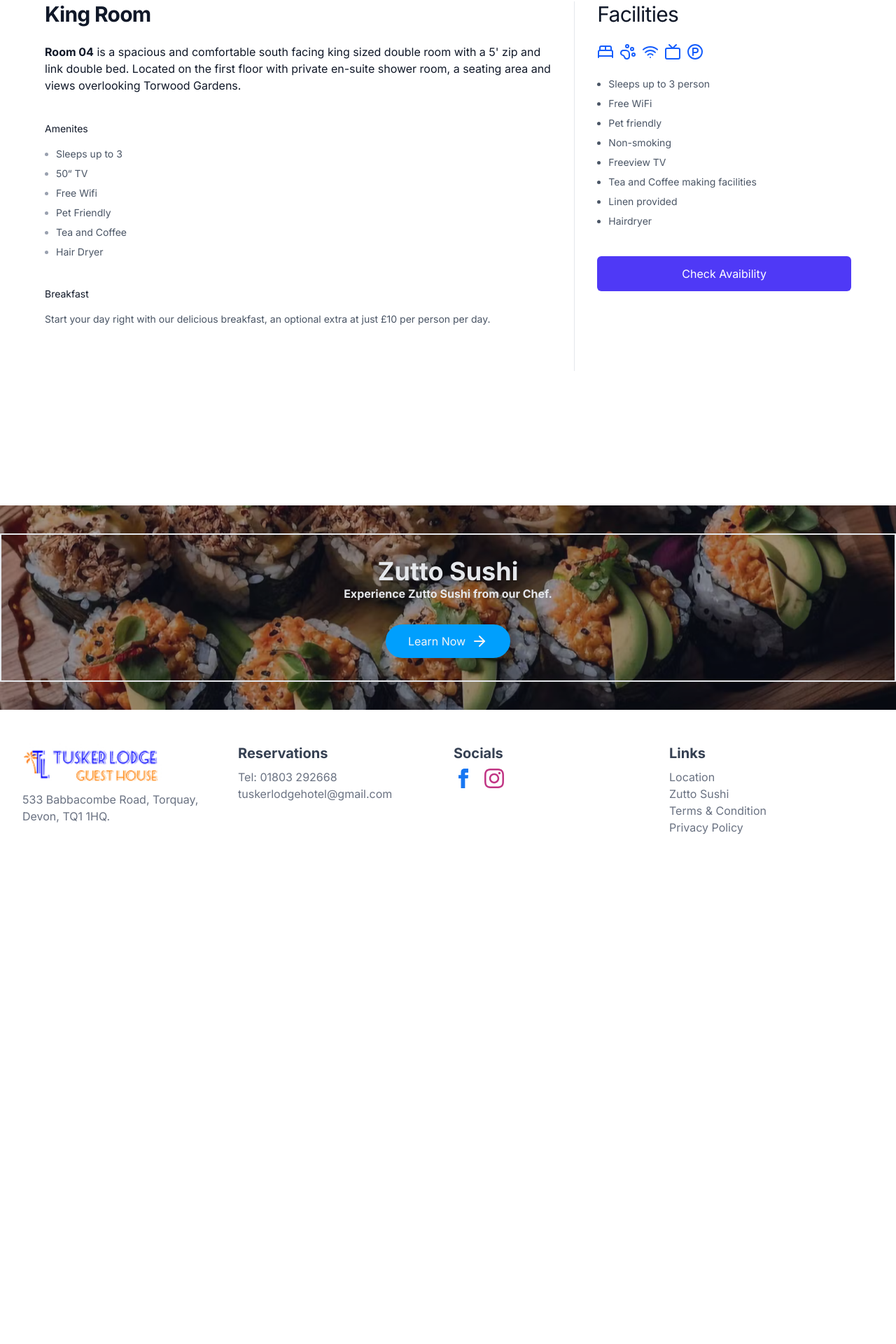
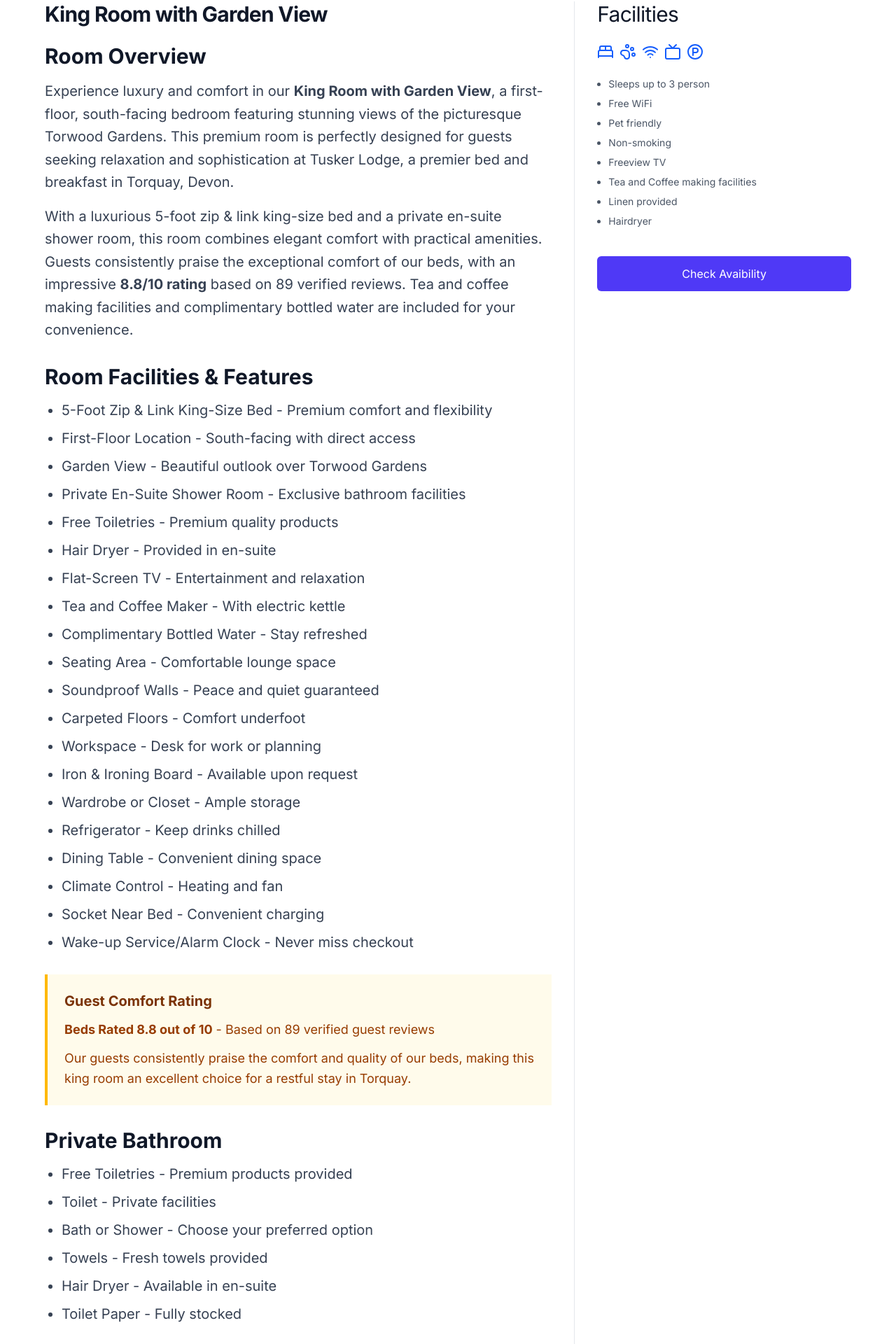
Before and after one commit to ayrbox/tusker-lodge, a Next.js app: page /rooms/king in a window 1280 px wide. Shown: the part 1192-3112 px from the top of the page at 70% size. Before the commit the page ends 2434 px from the top, so only its background shows below. Built offline with nearby package versions, Linux system fonts and the light colour scheme.

Commit message:
update: content for king room

```diff
--- a/src/app/rooms/king/page.tsx
+++ b/src/app/rooms/king/page.tsx
@@ -5,62 +5,219 @@
 
 export default function KingRoom() {
   const images = [
-    { src: KingRoomImage, alt: "King Room - Room 2" },
-    { src: KingRoomImage, alt: "King Room - Room 2 (2)" },
+    {
+      src: KingRoomImage,
+      alt: "King Room with Garden View - 5-Foot Zip & Link King-Size Bed at Tusker Lodge Torquay",
+    },
+    {
+      src: KingRoomImage,
+      alt: "King Room with En-Suite Shower - Premium Double Accommodation with Torwood Gardens View",
+    },
   ];
+
+  const schemaData = {
+    "@context": "https://schema.org",
+    "@type": "HotelRoom",
+    name: "King Room with Garden View",
+    description:
+      "Premium king room with 5-foot zip & link king-size bed, en-suite shower, and garden views of Torwood Gardens at Tusker Lodge Torquay bed and breakfast. Rated 8.8/10 for comfortable beds. Located on the first floor, south-facing.",
+    occupancy: {
+      "@type": "QuantitativeValue",
+      minValue: 1,
+      maxValue: 2,
+    },
+    bed: [
+      {
+        "@type": "BedDetails",
+        name: "5-Foot Zip & Link King-Size Bed",
+        quantity: 1,
+      },
+    ],
+    amenityFeature: [
+      { "@type": "Text", name: "Private En-Suite Shower Room" },
+      { "@type": "Text", name: "Free Toiletries" },
+      { "@type": "Text", name: "Hair Dryer" },
+      { "@type": "Text", name: "Flat-Screen TV" },
+      { "@type": "Text", name: "Tea and Coffee Maker" },
+      { "@type": "Text", name: "Garden View" },
+      { "@type": "Text", name: "Seating Area" },
+      { "@type": "Text", name: "Soundproof Walls" },
+      { "@type": "Text", name: "Carpeted Floors" },
+      { "@type": "Text", name: "Electric Kettle" },
+      { "@type": "Text", name: "Desk" },
+      { "@type": "Text", name: "Iron" },
+      { "@type": "Text", name: "Wardrobe or Closet" },
+      { "@type": "Text", name: "Heating" },
+      { "@type": "Text", name: "Fan" },
+      { "@type": "Text", name: "Wake-up Service/Alarm Clock" },
+      { "@type": "Text", name: "Socket Near Bed" },
+      { "@type": "Text", name: "Refrigerator" },
+      { "@type": "Text", name: "Dining Table" },
+      { "@type": "Text", name: "Complimentary Bottled Water" },
+    ],
+    review: {
+      "@type": "Review",
+      ratingValue: "8.8",
+      bestRating: "10",
+      worstRating: "1",
+      ratingExplanation: "Based on 89 reviews for comfortable beds",
+    },
+    image: KingRoomImage.src,
+  };
 
   return (
     <div className="flex flex-col items-center">
+      <script
+        type="application/ld+json"
+        dangerouslySetInnerHTML={{ __html: JSON.stringify(schemaData) }}
+      />
       <RoomCarousel images={images} />
-      <Wrapper title="King Room">
+
+      <Wrapper title="King Room with Garden View">
         <Sidebar>
           <Facilities />
         </Sidebar>
         <Content>
-          <div>
-            <h3 className="sr-only">Description</h3>
-            <div className="space-y-6">
-              <p className="text-base text-gray-900">
-                <strong>Room 04</strong> is a spacious and comfortable south
-                facing king sized double room with a 5&apos; zip and link double
-                bed. Located on the first floor with private en-suite shower
-                room, a seating area and views overlooking Torwood Gardens.
+          <div className="space-y-8">
+            <div>
+              <h2 className="text-2xl md:text-3xl font-semibold text-gray-900 mb-4">
+                Room Overview
+              </h2>
+              <p className="text-lg md:text-xl text-gray-700 leading-relaxed mb-4">
+                Experience luxury and comfort in our <strong>King Room with Garden View</strong>, a first-floor, south-facing bedroom featuring stunning views of the picturesque Torwood Gardens. This premium room is perfectly designed for guests seeking relaxation and sophistication at Tusker Lodge, a premier bed and breakfast in Torquay, Devon.
+              </p>
+              <p className="text-lg md:text-xl text-gray-700 leading-relaxed">
+                With a luxurious 5-foot zip &amp; link king-size bed and a private en-suite shower room, this room combines elegant comfort with practical amenities. Guests consistently praise the exceptional comfort of our beds, with an impressive <strong>8.8/10 rating</strong> based on 89 verified reviews. Tea and coffee making facilities and complimentary bottled water are included for your convenience.
               </p>
             </div>
-          </div>
 
-          <div className="mt-10">
-            <h2 className="text-sm font-medium text-gray-900">Amenites</h2>
-            <div className="mt-4">
-              <ul role="list" className="list-disc space-y-2 pl-4 text-sm">
-                <li className="text-gray-400">
-                  <span className="text-gray-600">Sleeps up to 3</span>
+            <div>
+              <h2 className="text-2xl md:text-3xl font-semibold text-gray-900 mb-4">
+                Room Facilities &amp; Features
+              </h2>
+              <ul
+                role="list"
+                className="list-disc space-y-3 pl-6 text-lg md:text-xl text-gray-700"
+              >
+                <li className="text-gray-700">
+                  <span className="font-medium">5-Foot Zip &amp; Link King-Size Bed</span> - Premium comfort and flexibility
                 </li>
-                <li className="text-gray-400">
-                  <span className="text-gray-600">50&ldquo; TV</span>
+                <li className="text-gray-700">
+                  <span className="font-medium">First-Floor Location</span> - South-facing with direct access
                 </li>
-                <li className="text-gray-400">
-                  <span className="text-gray-600">Free Wifi</span>
+                <li className="text-gray-700">
+                  <span className="font-medium">Garden View</span> - Beautiful outlook over Torwood Gardens
                 </li>
-                <li className="text-gray-400">
-                  <span className="text-gray-600">Pet Friendly</span>
+                <li className="text-gray-700">
+                  <span className="font-medium">Private En-Suite Shower Room</span> - Exclusive bathroom facilities
                 </li>
-                <li className="text-gray-400">
-                  <span className="text-gray-600">Tea and Coffee</span>
+                <li className="text-gray-700">
+                  <span className="font-medium">Free Toiletries</span> - Premium quality products
                 </li>
-                <li className="text-gray-400">
-                  <span className="text-gray-600">Hair Dryer</span>
+                <li className="text-gray-700">
+                  <span className="font-medium">Hair Dryer</span> - Provided in en-suite
+                </li>
+                <li className="text-gray-700">
+                  <span className="font-medium">Flat-Screen TV</span> - Entertainment and relaxation
+                </li>
+                <li className="text-gray-700">
+                  <span className="font-medium">Tea and Coffee Maker</span> - With electric kettle
+                </li>
+                <li className="text-gray-700">
+                  <span className="font-medium">Complimentary Bottled Water</span> - Stay refreshed
+                </li>
+                <li className="text-gray-700">
+                  <span className="font-medium">Seating Area</span> - Comfortable lounge space
+                </li>
+                <li className="text-gray-700">
+                  <span className="font-medium">Soundproof Walls</span> - Peace and quiet guaranteed
+                </li>
+                <li className="text-gray-700">
+                  <span className="font-medium">Carpeted Floors</span> - Comfort underfoot
+                </li>
+                <li className="text-gray-700">
+                  <span className="font-medium">Workspace</span> - Desk for work or planning
+                </li>
+                <li className="text-gray-700">
+                  <span className="font-medium">Iron &amp; Ironing Board</span> - Available upon request
+                </li>
+                <li className="text-gray-700">
+                  <span className="font-medium">Wardrobe or Closet</span> - Ample storage
+                </li>
+                <li className="text-gray-700">
+                  <span className="font-medium">Refrigerator</span> - Keep drinks chilled
+                </li>
+                <li className="text-gray-700">
+                  <span className="font-medium">Dining Table</span> - Convenient dining space
+                </li>
+                <li className="text-gray-700">
+                  <span className="font-medium">Climate Control</span> - Heating and fan
+                </li>
+                <li className="text-gray-700">
+                  <span className="font-medium">Socket Near Bed</span> - Convenient charging
+                </li>
+                <li className="text-gray-700">
+                  <span className="font-medium">Wake-up Service/Alarm Clock</span> - Never miss checkout
                 </li>
               </ul>
             </div>
-          </div>
 
-          <div className="mt-10">
-            <h2 className="text-sm font-medium text-gray-900">Breakfast</h2>
-            <div className="mt-4 space-y-6">
-              <p className="text-sm text-gray-600">
-                Start your day right with our delicious breakfast, an optional
-                extra at just £10 per person per day.
+            <div className="bg-amber-50 border-l-4 border-amber-400 p-6 mt-8">
+              <h3 className="text-xl font-semibold text-amber-900 mb-3">
+                Guest Comfort Rating
+              </h3>
+              <p className="text-lg text-amber-800 leading-relaxed mb-3">
+                <strong>Beds Rated 8.8 out of 10</strong> - Based on 89 verified guest reviews
+              </p>
+              <p className="text-lg text-amber-800 leading-relaxed">
+                Our guests consistently praise the comfort and quality of our beds, making this king room an excellent choice for a restful stay in Torquay.
+              </p>
+            </div>
+
+            <div>
+              <h2 className="text-2xl md:text-3xl font-semibold text-gray-900 mb-4">
+                Private Bathroom
+              </h2>
+              <ul
+                role="list"
+                className="list-disc space-y-3 pl-6 text-lg md:text-xl text-gray-700"
+              >
+                <li className="text-gray-700">
+                  <span className="font-medium">Free Toiletries</span> - Premium products provided
+                </li>
+                <li className="text-gray-700">
+                  <span className="font-medium">Toilet</span> - Private facilities
+                </li>
+                <li className="text-gray-700">
+                  <span className="font-medium">Bath or Shower</span> - Choose your preferred option
+                </li>
+                <li className="text-gray-700">
+                  <span className="font-medium">Towels</span> - Fresh towels provided
+                </li>
+                <li className="text-gray-700">
+                  <span className="font-medium">Hair Dryer</span> - Available in en-suite
+                </li>
+                <li className="text-gray-700">
+                  <span className="font-medium">Toilet Paper</span> - Fully stocked
+                </li>
+              </ul>
+            </div>
+
+            <div>
+              <h2 className="text-2xl md:text-3xl font-semibold text-gray-900 mb-4">
+                Breakfast &amp; Dining
+              </h2>
+              <p className="text-lg md:text-xl text-gray-700 leading-relaxed">
+                Start your day right with our delicious breakfast, an optional extra at just £10 per person per day. Enjoy your morning meal in comfort before exploring Torquay and the English Riviera.
+              </p>
+            </div>
+
+            <div className="bg-green-50 border-l-4 border-green-500 p-6 mt-8">
+              <h3 className="text-lg md:text-xl font-semibold text-green-900 mb-2">
+                Why Choose Our King Room?
+              </h3>
+              <p className="text-lg text-green-800 leading-relaxed">
+                Discover the perfect blend of elegance and comfort in our king room. With a premium 5-foot zip &amp; link king-size bed rated 8.8/10 for comfort, stunning garden views, and a private en-suite shower room, this room offers the ideal retreat for couples or individuals seeking a luxurious stay at Tusker Lodge in Torquay. The soundproof walls ensure a peaceful night&apos;s sleep, while comprehensive amenities and complimentary bottled water make for a comfortable, worry-free experience.
               </p>
             </div>
           </div>
```
